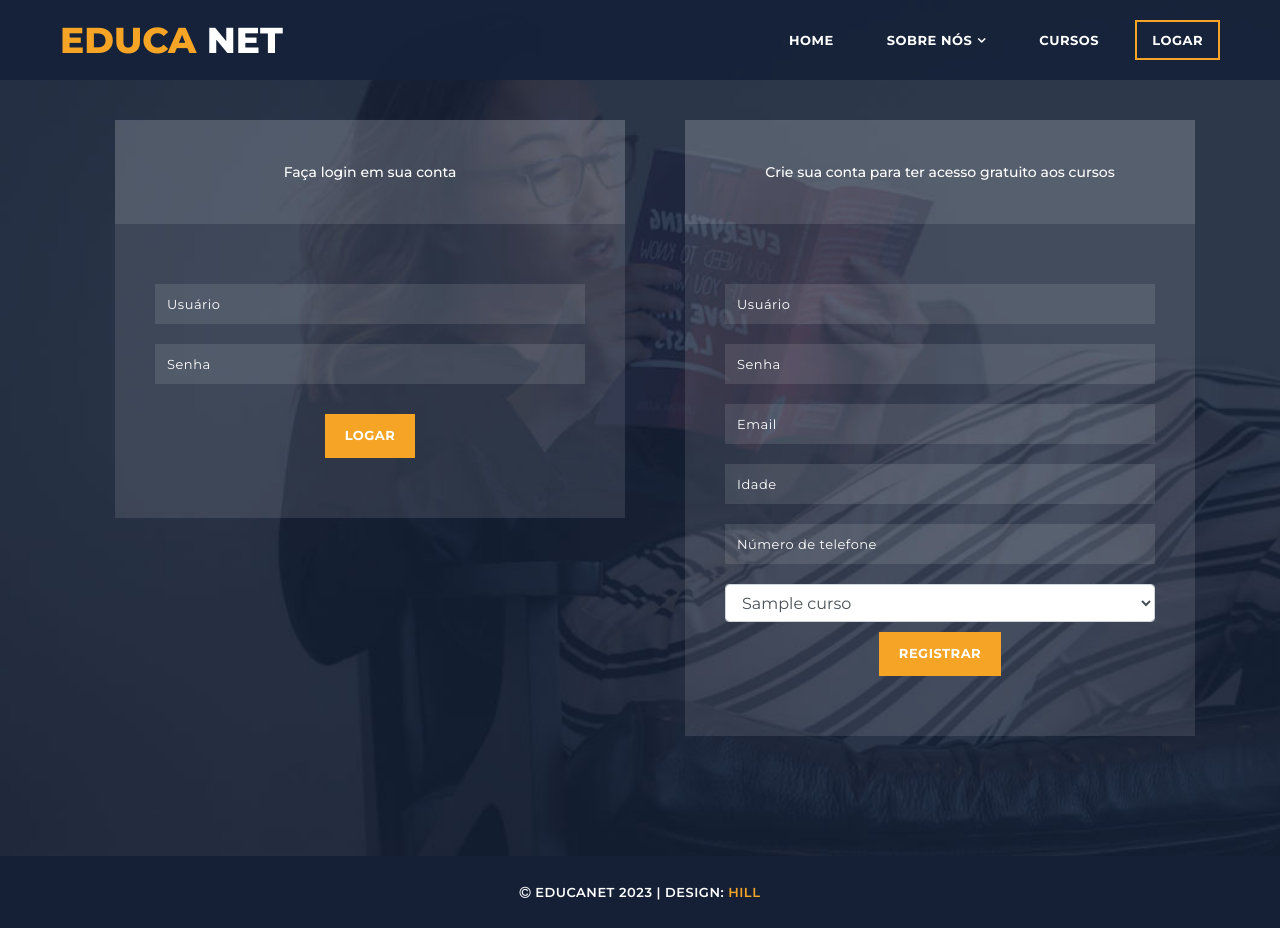
After one commit to LeandroHLL/educanet, a PHP site: the page made by login copy.php in a window 1280 px wide. The commit adds this page. Run offline with PHP 8.4, Linux system fonts and the light colour scheme; tables that the repository leaves empty hold one stand-in row (values such as "Sample post"); some libraries are stand-ins or nearby versions.

Commit message:
usuario agr possui senha

```diff
--- /dev/null
+++ b/login copy.php
@@ -0,0 +1,255 @@
+<!-- php -->
+<?php
+// Conexão com o banco de dados
+$servername = "localhost";
+$username = "root";
+$password = "";
+$dbname = "educanet";
+
+$conn = new mysqli($servername, $username, $password, $dbname);
+
+// Verifica se a conexão foi estabelecida corretamente
+if ($conn->connect_error) {
+    die("Falha na conexão com o banco de dados: " . $conn->connect_error);
+}
+
+// Consulta os cursos disponíveis no banco de dados
+$sql = "SELECT cod_curso, nome_curso FROM curso";
+$result = $conn->query($sql);
+?>
+
+<!DOCTYPE html>
+<html lang="pt-br">
+
+<head>
+
+    <meta charset="utf-8">
+    <meta name="viewport" content="width=device-width, initial-scale=1, shrink-to-fit=no">
+    <meta name="description" content="">
+    <meta name="author" content="">
+    <link href="https://fonts.googleapis.com/css?family=Montserrat:100,200,300,400,500,600,700,800,900" rel="stylesheet">
+
+    <title>EducaNet | Login</title>
+
+    <!-- Bootstrap core CSS -->
+    <link href="vendor/bootstrap/css/bootstrap.min.css" rel="stylesheet">
+
+    <!-- Additional CSS Files -->
+    <link rel="stylesheet" href="assets/css/fontawesome.css">
+    <link rel="stylesheet" href="assets/css/templatemo-grad-school.css">
+    <link rel="stylesheet" href="assets/css/owl.css">
+    <link rel="stylesheet" href="assets/css/lightbox.css">
+</head>
+
+<body>
+
+
+    <!--header-->
+    <header class="main-header clearfix" role="header">
+        <div class="logo">
+            <a href="index.html"><em>Educa</em> Net</a>
+        </div>
+        <a href="#menu" class="menu-link"><i class="fa fa-bars"></i></a>
+        <nav id="menu" class="main-nav" role="navigation">
+            <ul class="main-menu">
+                <li><a href="index.html">Home</a></li>
+                <li class="has-submenu"><a href="index.html#section2">Sobre Nós</a>
+                    <ul class="sub-menu">
+                        <li><a href="index.html#section2">Quem Somos?</a></li>
+                        <li><a href="index.html#section3">Cadastre-se</a></li>
+                    </ul>
+                </li>
+                <li><a href="index.html/#section4">Cursos</a></li>
+                <li><a href="#section3">Logar</a></li>
+            </ul>
+        </nav>
+    </header>
+
+    <section class="section coming-soon" data-section="section3">
+        <div class="container">
+            <div class="row">
+                <!-- LOGAR -->
+                <div class="col-md-6">
+                    <div class="right-content">
+                        <div class="top-content">
+                            <h6>Faça login em sua conta</h6>
+                        </div>
+                        <?php
+                        // Verifica se há um erro na URL
+                        if (isset($_GET['error'])) {
+                            $error = $_GET['error'];
+
+                            if ($error == 1) {
+                                echo "<p style='color: red;'>Usuário ou senha inválidos!</p>";
+                            } else {
+                                echo "<p style='color: red;'>Ocorreu um erro no login.</p>";
+                            }
+                        }
+                        ?>
+                        <form id="login-form" action="back/sign.php" method="post">
+                            <div class="row">
+                                <div class="col-md-12">
+                                    <fieldset>
+                                        <input name="username" type="text" class="form-control" id="username" placeholder="Usuário" required="">
+                                    </fieldset>
+                                </div>
+                                <div class="col-md-12">
+                                    <fieldset>
+                                        <input name="password" type="password" class="form-control" id="password" placeholder="Senha" required="">
+                                    </fieldset>
+                                </div>
+                                <div class="col-md-12">
+                                    <fieldset>
+                                        <button type="submit" id="login-submit" class="button">Logar</button>
+                                    </fieldset>
+                                </div>
+                            </div>
+                        </form>
+                    </div>
+                </div>
+                <!-- CADASTRO -->
+                <div class="col-md-6">
+                    <div class="right-content">
+                        <div class="top-content">
+                            <h6>Crie sua conta para ter acesso gratuito aos cursos</h6>
+                        </div>
+                        <form id="registration-form" action="back/cadastro.php" method="post">
+                            <div class="row">
+                                <div class="col-md-12">
+                                    <fieldset>
+                                        <input name="username" type="text" class="form-control" id="username" placeholder="Usuário" required="">
+                                    </fieldset>
+                                </div>
+                                <div class="col-md-12">
+                                    <fieldset>
+                                        <input name="password" type="password" class="form-control" id="password" placeholder="Senha" required="">
+                                    </fieldset>
+                                </div>
+                                <div class="col-md-12">
+                                    <fieldset>
+                                        <input name="email" type="email" class="form-control" id="email" placeholder="Email" required="">
+                                    </fieldset>
+                                </div>
+                                <div class="col-md-12">
+                                    <fieldset>
+                                        <input name="age" type="number" class="form-control" id="age" placeholder="Idade" required="">
+                                    </fieldset>
+                                </div>
+                                <div class="col-md-12">
+                                    <fieldset>
+                                        <input name="phone-number" type="text" class="form-control" id="phone-number" placeholder="Número de telefone" required="">
+                                    </fieldset>
+                                </div>
+                                <div class="col-md-12">
+                                    <fieldset>
+                                        <select name="curso" class="form-control" id="curso" required="">
+                                            <?php
+                                            if ($result->num_rows > 0) {
+                                                while ($row = $result->fetch_assoc()) {
+                                                    $idCurso = $row["cod_curso"];
+                                                    $nomeCurso = $row["nome_curso"];
+                                                    echo "<option value='$idCurso'>$nomeCurso</option>";
+                                                }
+                                            } else {
+                                                echo "<option value=''>Nenhum curso disponível</option>";
+                                            }
+
+                                            // Fecha a conexão com o banco de dados
+                                            $conn->close();
+                                            ?>
+                                        </select>
+                                    </fieldset>
+                                </div>
+
+                                <div class="col-md-12">
+                                    <fieldset>
+                                        <button type="submit" id="registration-submit" class="button">Registrar</button>
+                                    </fieldset>
+                                </div>
+                            </div>
+                        </form>
+                    </div>
+                </div>
+            </div>
+        </div>
+    </section>
+
+    <footer>
+        <div class="container">
+            <div class="row">
+                <div class="col-md-12">
+                    <p><i class="fa fa-copyright"></i> EducaNet 2023
+                        <!-- N é um Easter Egg tbm -->
+                        | Design: <a href="https://www.youtube.com/watch?v=dQw4w9WgXcQ" rel="sponsored" target="_parent">Hill</a>
+                    </p>
+                </div>
+            </div>
+        </div>
+    </footer>
+
+    <!-- Scripts -->
+    <!-- Bootstrap core JavaScript -->
+    <script src="vendor/jquery/jquery.min.js"></script>
+    <script src="vendor/bootstrap/js/bootstrap.bundle.min.js"></script>
+
+    <script src="assets/js/isotope.min.js"></script>
+    <script src="assets/js/owl-carousel.js"></script>
+    <script src="assets/js/lightbox.js"></script>
+    <script src="assets/js/tabs.js"></script>
+    <script src="assets/js/video.js"></script>
+    <script src="assets/js/slick-slider.js"></script>
+    <script src="assets/js/custom.js"></script>
+    <script>
+        //according to loftblog tut
+        $('.nav li:first').addClass('active');
+
+        var showSection = function showSection(section, isAnimate) {
+            var
+                direction = section.replace(/#/, ''),
+                reqSection = $('.section').filter('[data-section="' + direction + '"]'),
+                reqSectionPos = reqSection.offset().top - 0;
+
+            if (isAnimate) {
+                $('body, html').animate({
+                        scrollTop: reqSectionPos
+                    },
+                    800);
+            } else {
+                $('body, html').scrollTop(reqSectionPos);
+            }
+
+        };
+
+        var checkSection = function checkSection() {
+            $('.section').each(function() {
+                var
+                    $this = $(this),
+                    topEdge = $this.offset().top - 80,
+                    bottomEdge = topEdge + $this.height(),
+                    wScroll = $(window).scrollTop();
+                if (topEdge < wScroll && bottomEdge > wScroll) {
+                    var
+                        currentId = $this.data('section'),
+                        reqLink = $('a').filter('[href*=\\#' + currentId + ']');
+                    reqLink.closest('li').addClass('active').
+                    siblings().removeClass('active');
+                }
+            });
+        };
+
+        $('.main-menu, .scroll-to-section').on('click', 'a', function(e) {
+            if ($(e.target).hasClass('external')) {
+                return;
+            }
+            e.preventDefault();
+            $('#menu').removeClass('active');
+            showSection($(this).attr('href'), true);
+        });
+
+        $(window).scroll(function() {
+            checkSection();
+        });
+    </script>
+</body>
+
+</html>
```
Also changed, not shown: back/cadastro.php (+23 -1 lines), docs/cadastrophp.txt (added, +34 -0 lines), docs/consulta.txt (+17 -0 lines).
